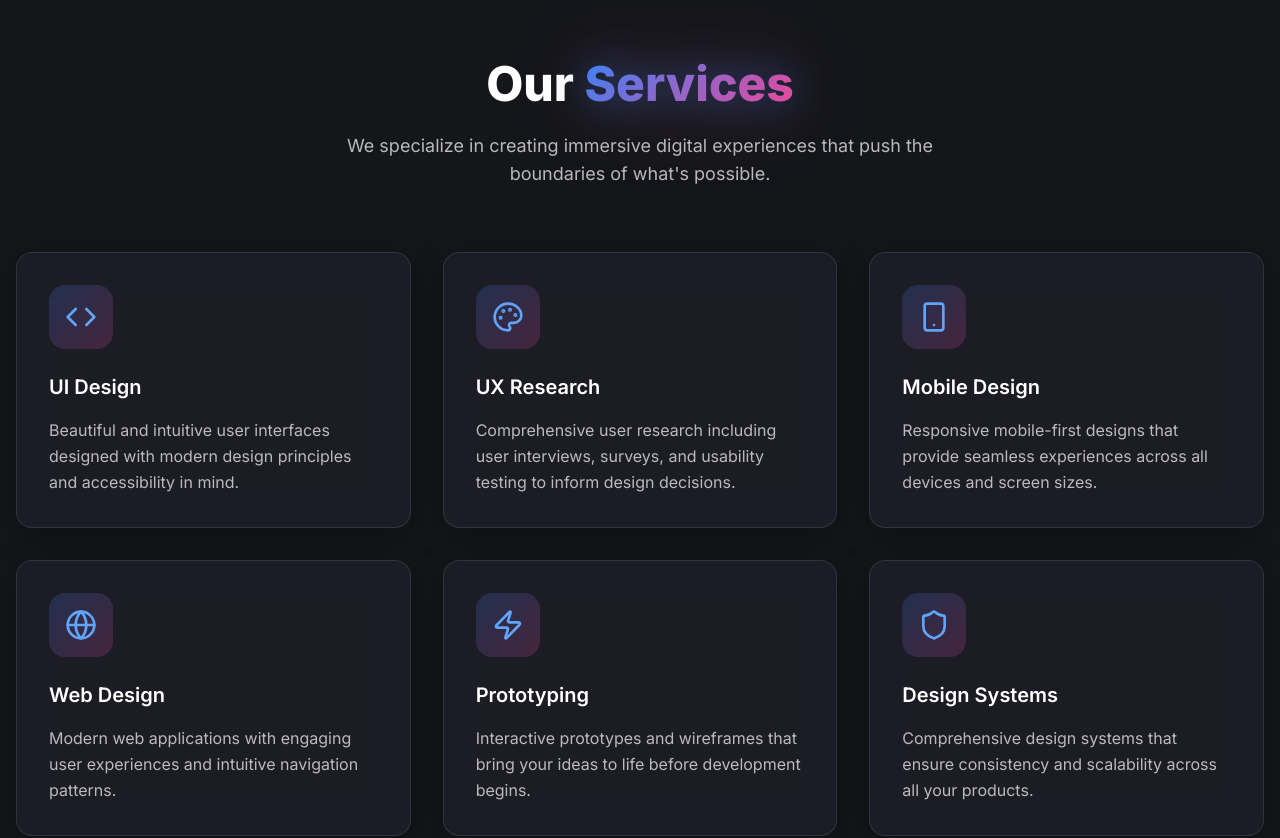
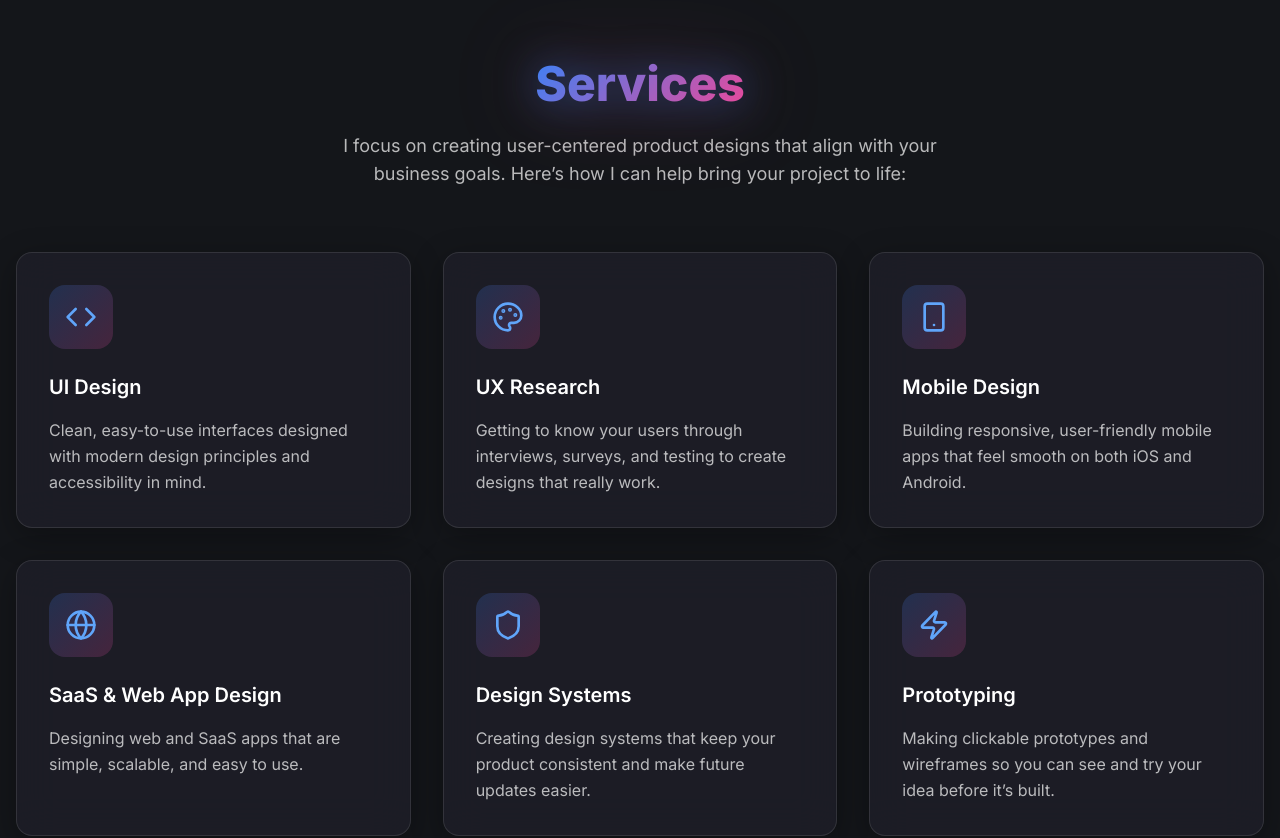
Before and after one commit to bimalagadtaula/Product-designer-portfolio, a React (Vite) app: page / in a window 1280 px wide. Shown: the part 900-1738 px from the top of the page. Built offline with nearby package versions, Linux system fonts and the light colour scheme.

Commit message:
services content

```diff
--- a/src/components/Services.tsx
+++ b/src/components/Services.tsx
@@ -4,34 +4,42 @@ const services = [
   {
     icon: Code,
     title: "UI Design",
-    description: "Beautiful and intuitive user interfaces designed with modern design principles and accessibility in mind."
+    description:
+      "Clean, easy-to-use interfaces designed with modern design principles and accessibility in mind."
   },
   {
     icon: Palette,
     title: "UX Research",
-    description: "Comprehensive user research including user interviews, surveys, and usability testing to inform design decisions."
+    description:
+      "Getting to know your users through interviews, surveys, and testing to create designs that really work."
   },
   {
     icon: Smartphone,
     title: "Mobile Design",
-    description: "Responsive mobile-first designs that provide seamless experiences across all devices and screen sizes."
+    description:
+      "Building responsive, user-friendly mobile apps that feel smooth on both iOS and Android."
   },
   {
     icon: Globe,
-    title: "Web Design",
-    description: "Modern web applications with engaging user experiences and intuitive navigation patterns."
+    title: "SaaS & Web App Design",
+    description:
+      "Designing web and SaaS apps that are simple, scalable, and easy to use."
+  },
+   {
+    icon: Shield,
+    title: "Design Systems",
+    description:
+      "Creating design systems that keep your product consistent and make future updates easier."
   },
   {
     icon: Zap,
     title: "Prototyping",
-    description: "Interactive prototypes and wireframes that bring your ideas to life before development begins."
-  },
-  {
-    icon: Shield,
-    title: "Design Systems",
-    description: "Comprehensive design systems that ensure consistency and scalability across all your products."
+    description:
+      "Making clickable prototypes and wireframes so you can see and try your idea before it’s built."
   }
+
 ];
+
 
 export default function Services() {
   return (
@@ -40,11 +48,11 @@ export default function Services() {
         {/* Section Header */}
         <div className="text-center mb-16">
           <h2 className="text-4xl md:text-5xl font-bold mb-6">
-            <span className="text-white">Our </span>
+            {/* <span className="text-white">Our </span> */}
             <span className="gradient-text-neon">Services</span>
           </h2>
           <p className="text-lg text-white/70 max-w-2xl mx-auto">
-            We specialize in creating immersive digital experiences that push the boundaries of what's possible.
+          I focus on creating user-centered product designs that align with your business goals. Here’s how I can help bring your project to life:
           </p>
         </div>
 
```
